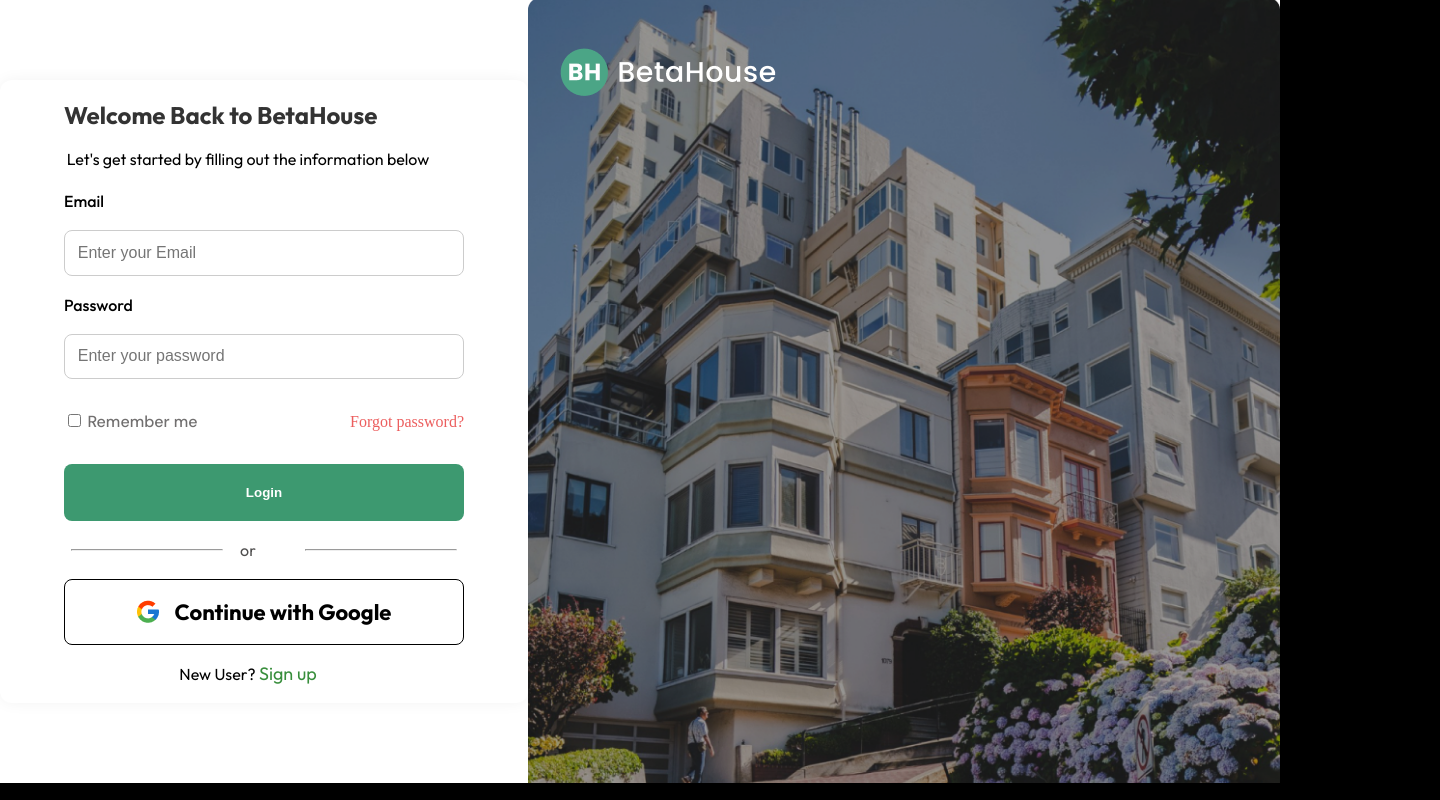
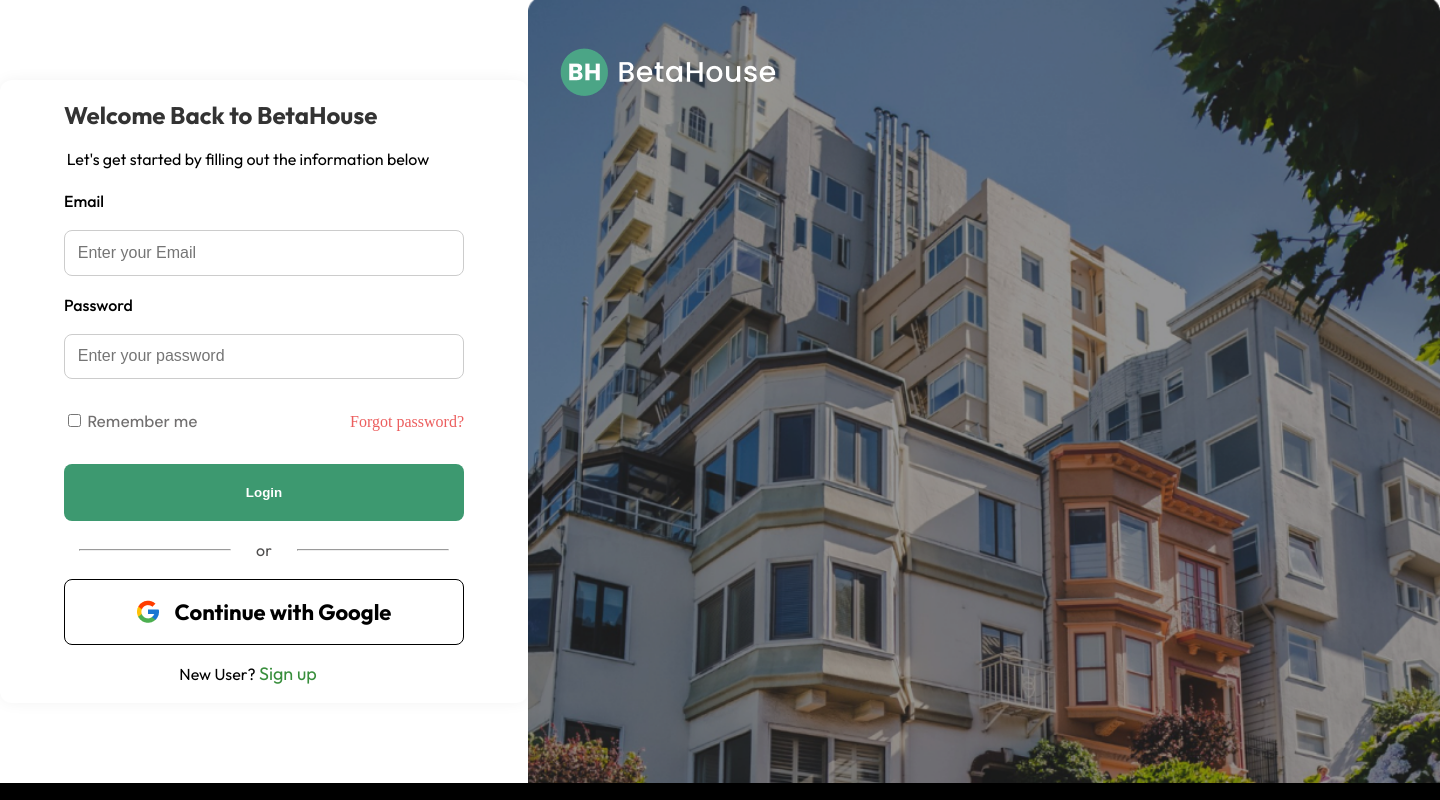
Before and after one commit to akinblaq/BetaHouse-frontend, a React (Vite) app: page / in a window 1280 px wide. Shown: the whole page, 1440 px wide, since content can reach past the window. Built offline with nearby package versions, Linux system fonts and the light colour scheme.

Commit message:
width adjustment

```diff
--- a/src/styles/Auth.css
+++ b/src/styles/Auth.css
@@ -10,7 +10,7 @@
 .papa-auth {
   display: flex;
   background-color: #ffffff;
-  max-width: 1440px;
+  width: 1440px;
   padding: 0;
 }
 
@@ -86,6 +86,7 @@
 
 .or-div p {
   color: #4f4e4e;
+  padding: 0;
 }
 
 .or-div hr {
```
